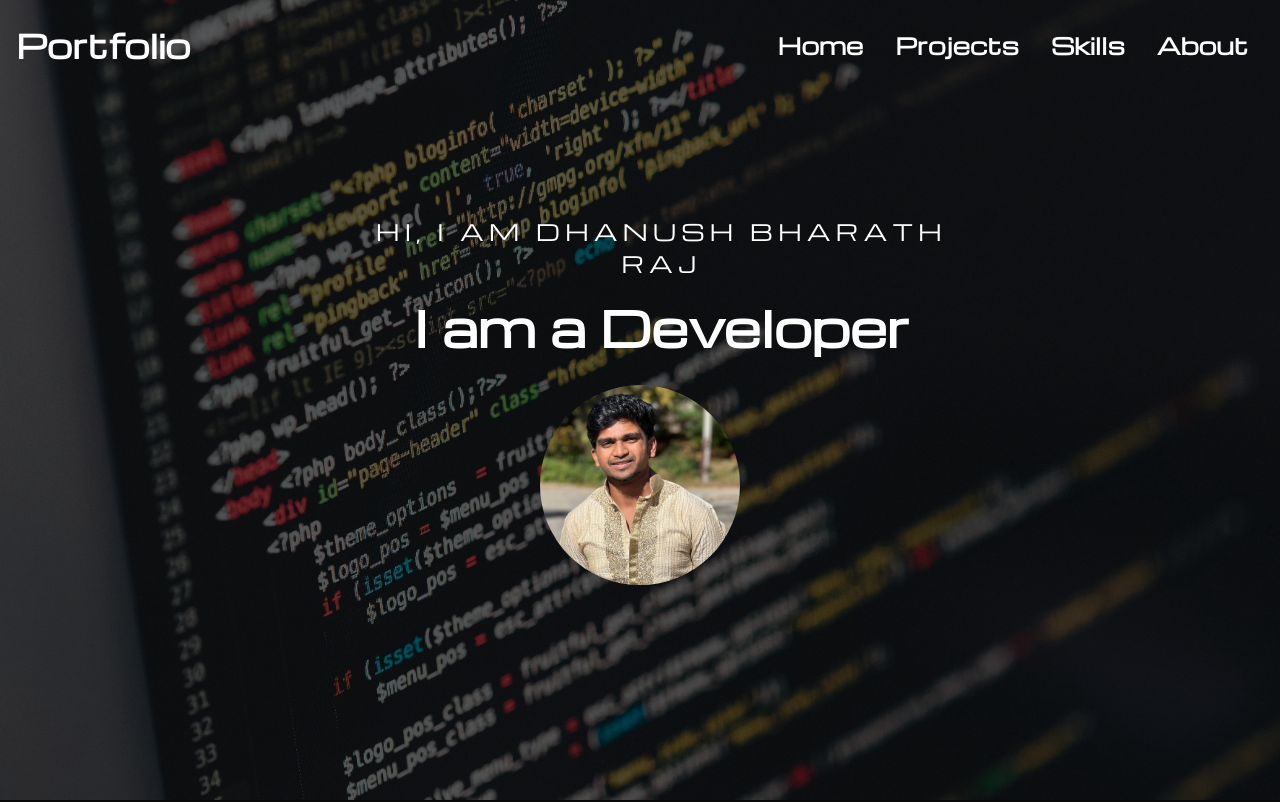
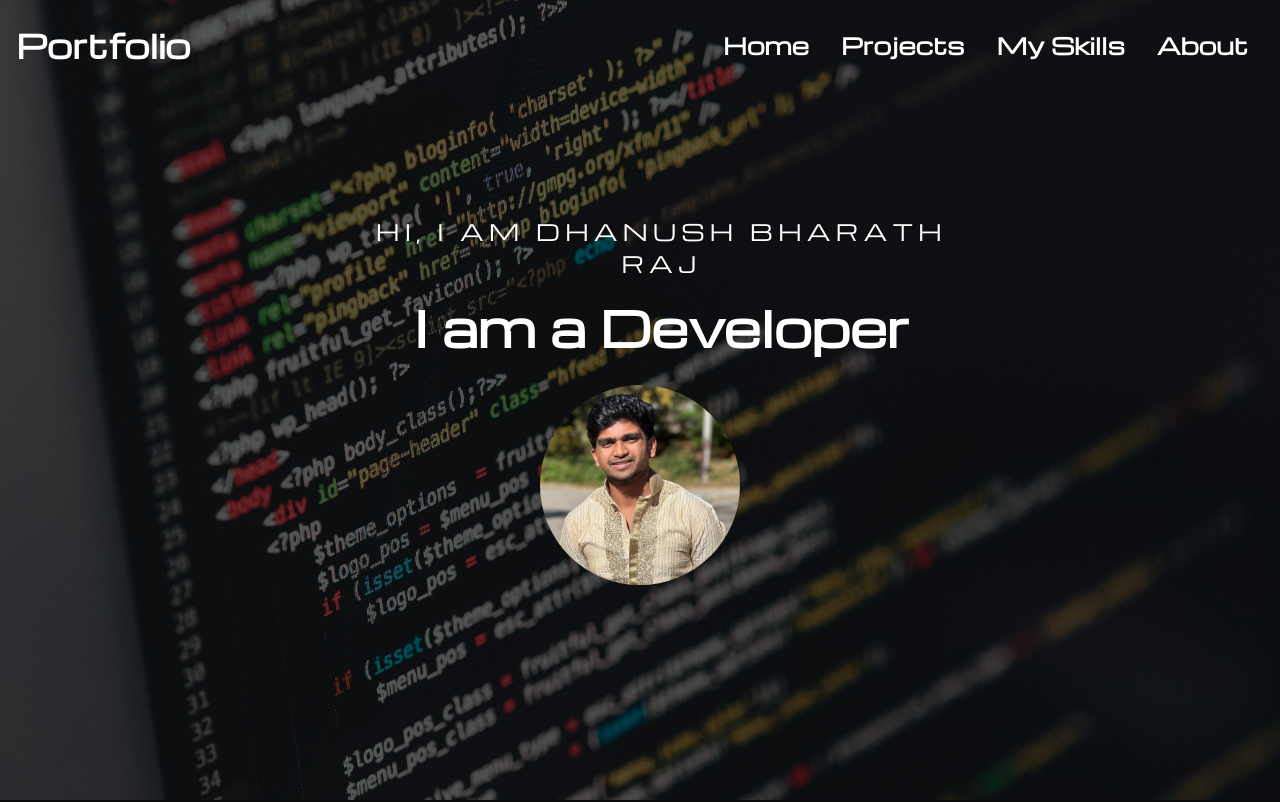
Before and after one commit to DhanushAki/My_Portfolio_Netlify, a React (Create React App) app: page / in a window 1280 px wide. Shown: the top 802 px of the page. Built offline with nearby package versions, Linux system fonts and the light colour scheme.

Commit message:
My added

```diff
--- a/src/components/Navbar.js
+++ b/src/components/Navbar.js
@@ -44,7 +44,7 @@ const Navbar = () => {
         <li>
             <Link to = "/skills">
                 <h3>
-                    Skills
+                    My Skills
                 </h3>
             </Link>
         </li>
```
